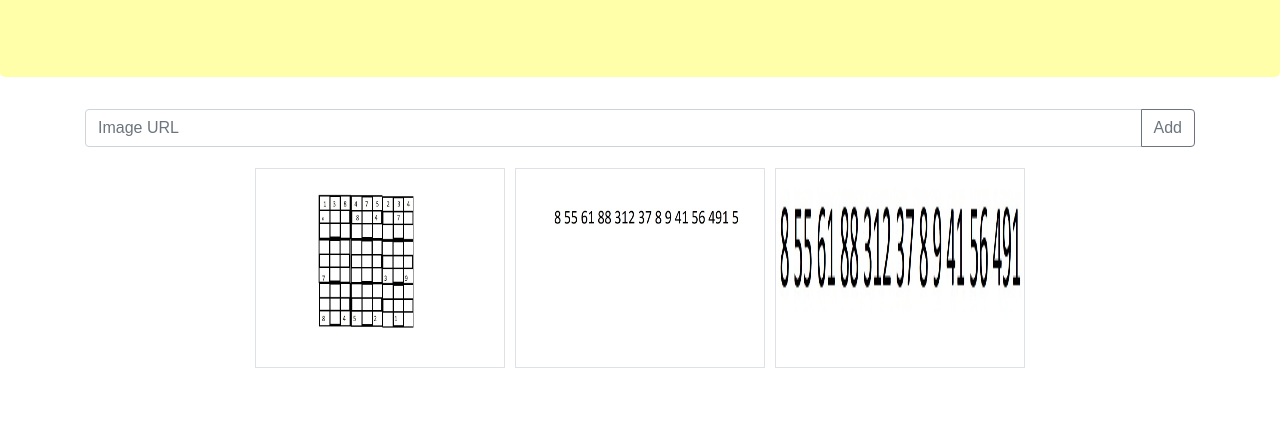
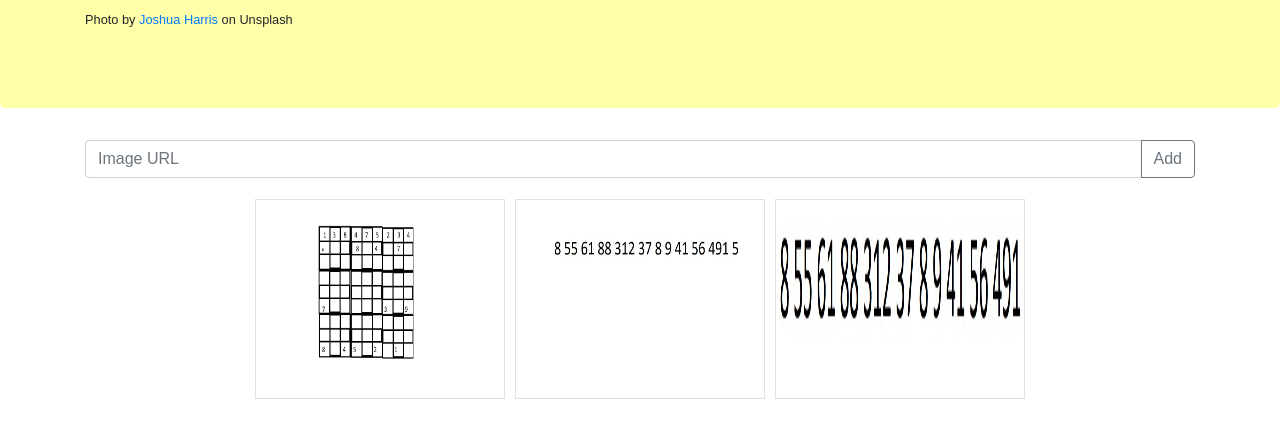
Before and after one commit to kboeff/sudoku-solver, a plain HTML site: page index.html in a window 1280 px wide. Shown: the part 231-668 px from the top of the page. Drawn offline with nearby package versions, Linux system fonts and the light colour scheme.

Commit message:
Update index.html

```diff
--- a/index.html
+++ b/index.html
@@ -17,6 +17,7 @@
 		<p class="lead">Website under construction.<br>Click on a image to test the digit recognition. The recognized text should appear below.<br>
 		Additionally you could add own test pictures from URL (only sources that allow
 			<a href="https://en.wikipedia.org/wiki/Cross-origin_resource_sharing"">CORS</a>). </p>
+			<p class="small">Photo by <a href="https://unsplash.com/@j_harris_391">Joshua Harris</a> on Unsplash</p>
 	  </div>
 	</div>
 	<div class="bg">
```
